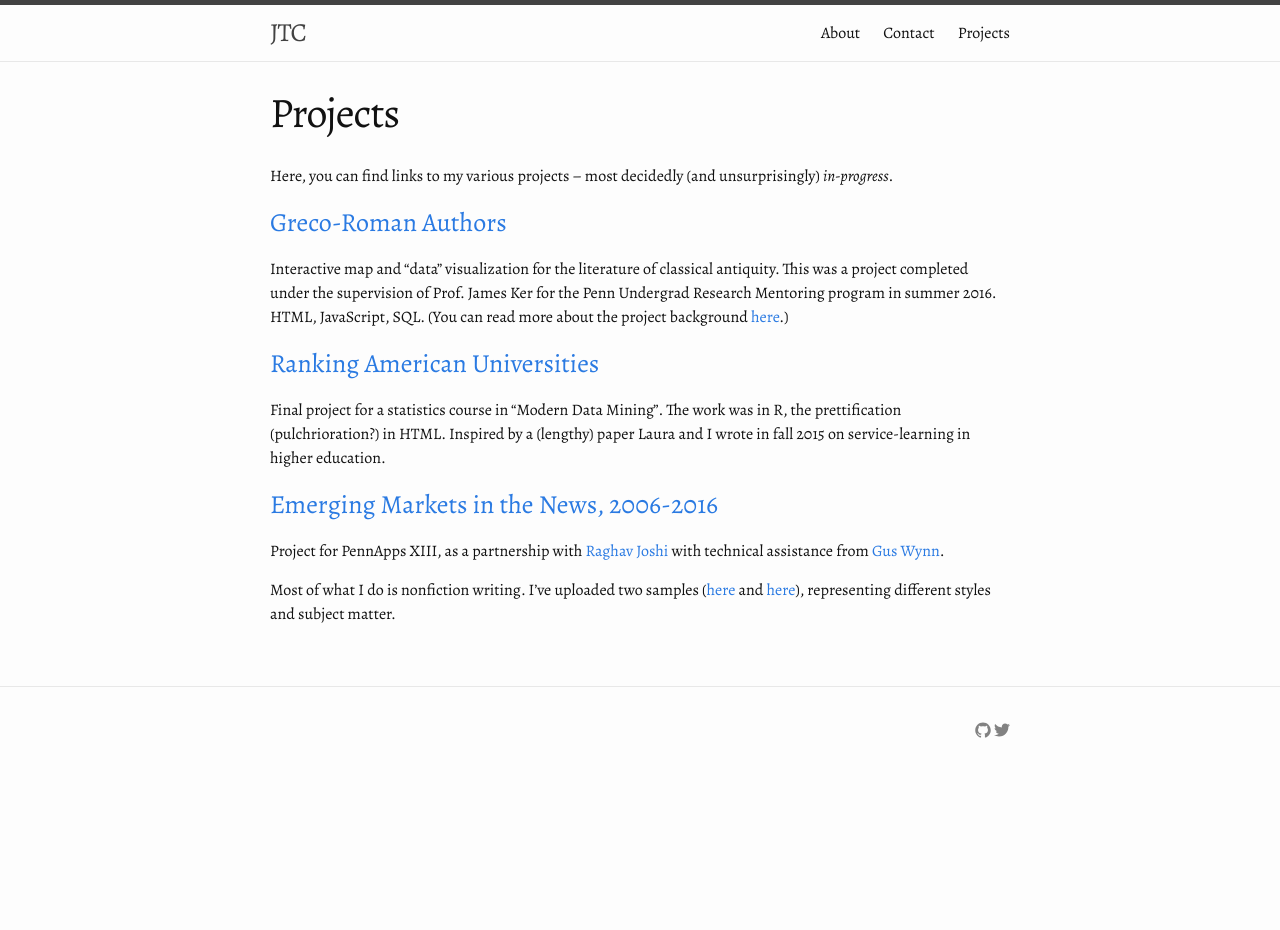
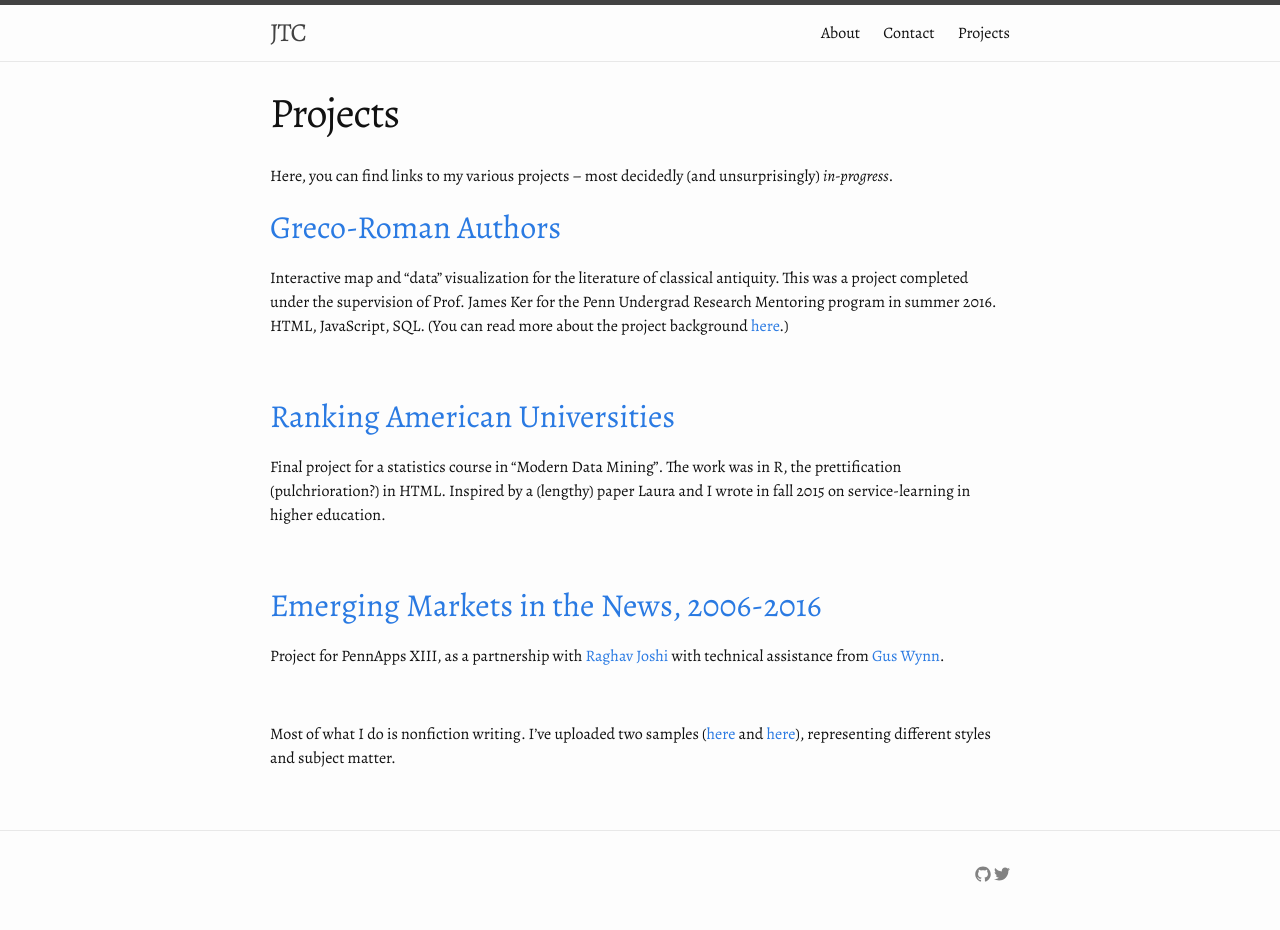
Before and after one commit to reubenmc/jtcohen6.github.io, a Jekyll site: the page built from projects.md, in a window 1280 px wide. Built offline with Jekyll 4.4.1, drawn with Linux system fonts in a browser that asks for light colours; before the commit the page ends 900 px from its top, so only the background shows below that.

Commit message:
yesser further

```diff
--- a/projects.md
+++ b/projects.md
@@ -7,13 +7,19 @@ permalink: /projects/
 
 Here, you can find links to my various projects -- most decidedly (and unsurprisingly) *in-progress*.
 
-<h3><a href="https://jtcohen6.github.io/greco-roman-authors/">Greco-Roman Authors</a></h3>
+<h2><a href="https://jtcohen6.github.io/greco-roman-authors/">Greco-Roman Authors</a></h2>
 Interactive map and "data" visualization for the literature of classical antiquity. This was a project completed under the supervision of Prof. James Ker for the Penn Undergrad Research Mentoring program in summer 2016. HTML, JavaScript, SQL. (You can read more about the project background [here](/projects/greco-roman-authors/background).)
 
-<h3><a href="/projects/ranking-us-universities">Ranking American Universities</a></h3>
+<p>&nbsp;</p>
+
+<h2><a href="/projects/ranking-us-universities">Ranking American Universities</a></h2>
 Final project for a statistics course in "Modern Data Mining". The work was in R, the prettification (pulchrioration?) in HTML. Inspired by a (lengthy) paper Laura and I wrote in fall 2015 on service-learning in higher education.
 
-<h3><a href="http://devpost.com/software/emerging-markets-in-the-news-2006-2016">Emerging Markets in the News, 2006-2016</a></h3>
+<p>&nbsp;</p>
+
+<h2><a href="http://devpost.com/software/emerging-markets-in-the-news-2006-2016">Emerging Markets in the News, 2006-2016</a></h2>
 Project for PennApps XIII, as a partnership with [Raghav Joshi](https://raghavjoshi.firebaseapp.com/) with technical assistance from [Gus Wynn](http://guswynn.github.io/).
 
+<p>&nbsp;</p>
+
 Most of what I do is nonfiction writing. I've uploaded two samples ([here](/2015/09/07/review-becoming-penn.html) and [here](/2015/10/26/versatile-virgil.html)), representing different styles and subject matter.
```
